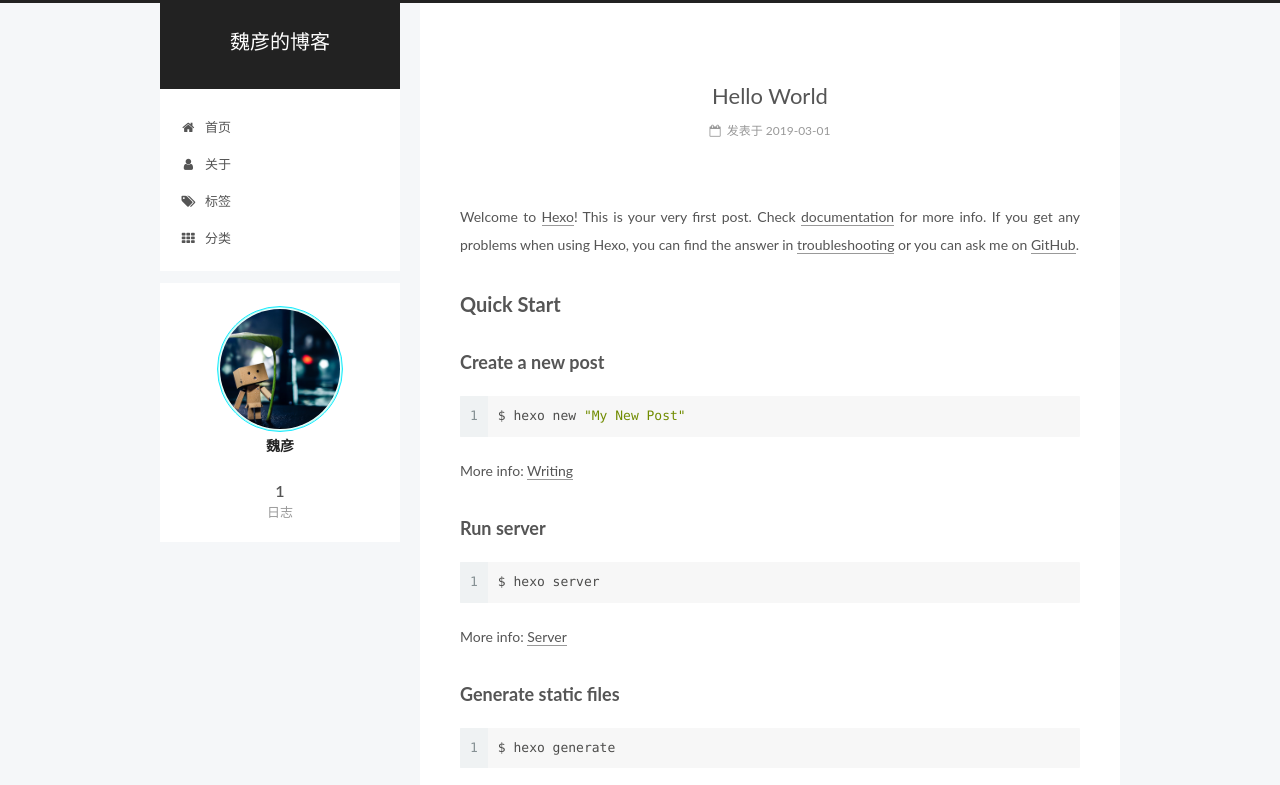
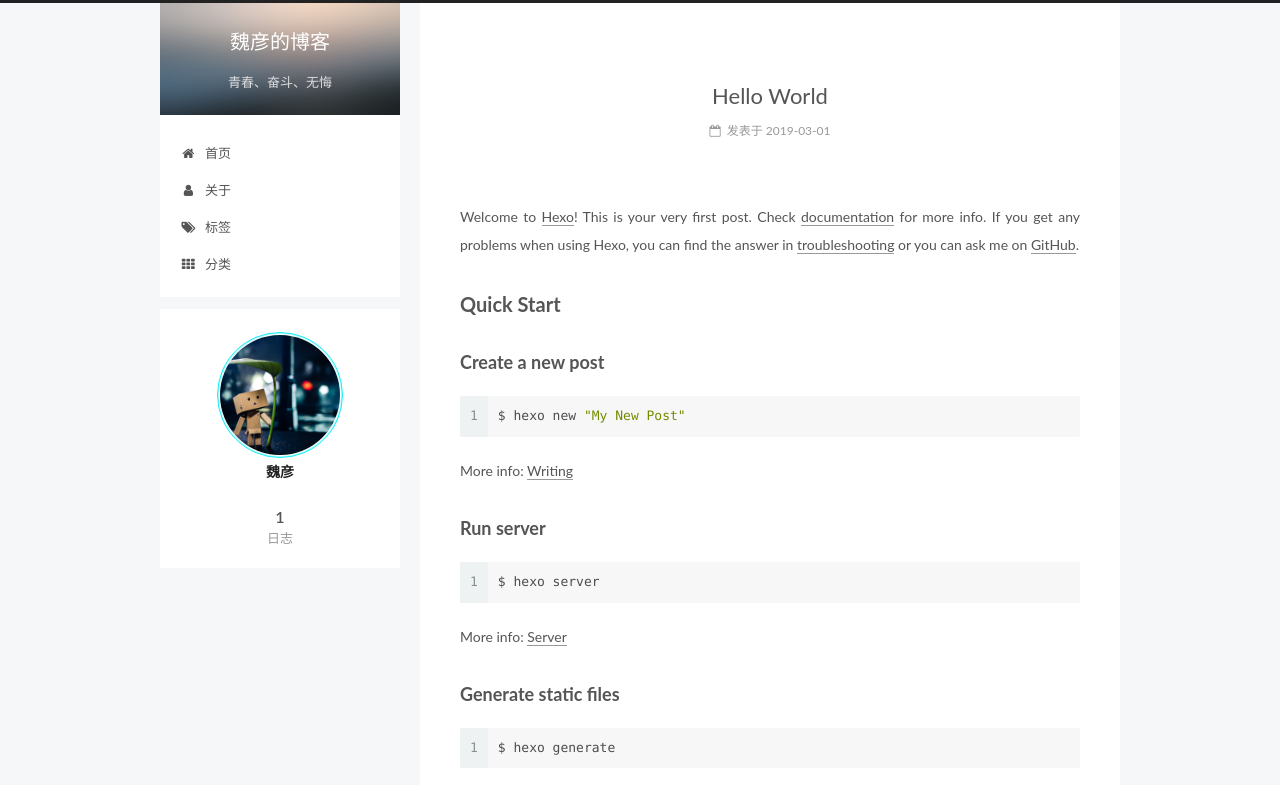
Before and after one commit to 610872853/yan.github.io, a plain HTML site: page index.html in a window 1280 px wide. Shown: the top 785 px of the page. Drawn offline with nearby package versions, Linux system fonts and the light colour scheme; some packages are replaced by stand-ins of ours; a script that the page names is missing.

Commit message:
Site updated: 2019-03-06 21:03:53

```diff
--- a/css/main.css
+++ b/css/main.css
@@ -1836,7 +1836,7 @@ pre .javascript .function {
   width: 4px;
   height: 4px;
   border-radius: 50%;
-  background: #83ff85;
+  background: #11ec8c;
 }
 .links-of-blogroll {
   font-size: 13px;
@@ -3004,3 +3004,8 @@ pre .javascript .function {
     text-align: justify;
   }
 }
+.site-meta {
+  background-image: url("/yan.github.io/images/logo-bkg.jpg");
+  background-repeat: no-repeat;
+  background-size: 100% 100%;
+}
--- a/index.html
+++ b/index.html
@@ -121,7 +121,7 @@
 
 
 
-  <title>魏彦的博客</title>
+  <title>魏彦的博客 - 青春、奋斗、无悔</title>
 
 
 
@@ -157,7 +157,7 @@
       </a>
     </div>
 
-        <p class="site-subtitle"></p>
+        <p class="site-subtitle">青春、奋斗、无悔</p>
 
   </div>
 
```
Also changed, not shown: 2019/03/01/hello-world/index.html (+1 -1 lines), about/index.html (+1 -1 lines), archives/2019/03/index.html (+1 -1 lines), archives/2019/index.html (+1 -1 lines), archives/index.html (+1 -1 lines), categories/index.html (+1 -1 lines), tags/index.html (+1 -1 lines), images/logo-bkg.jpg (added).
